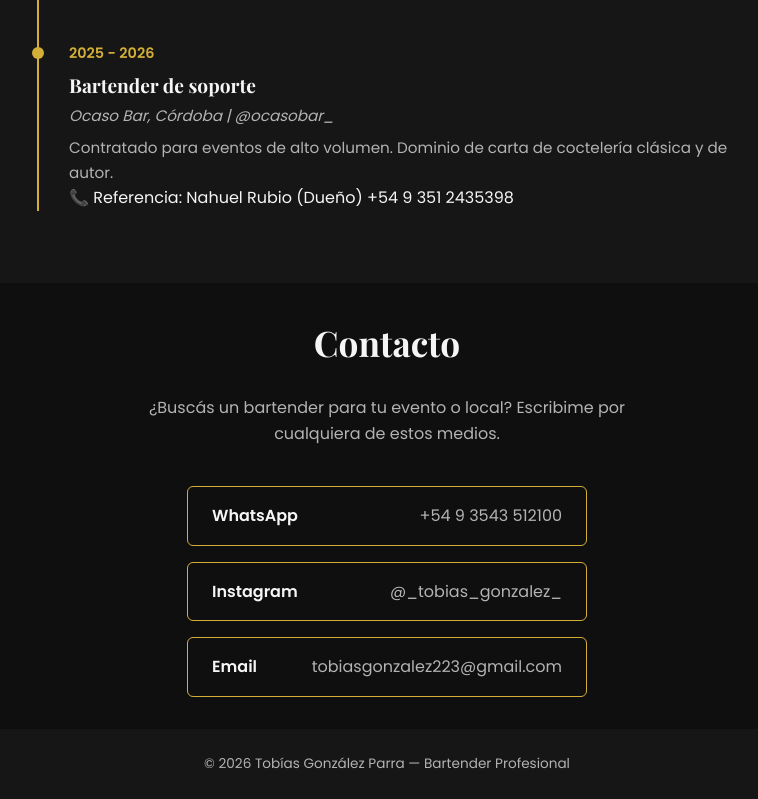
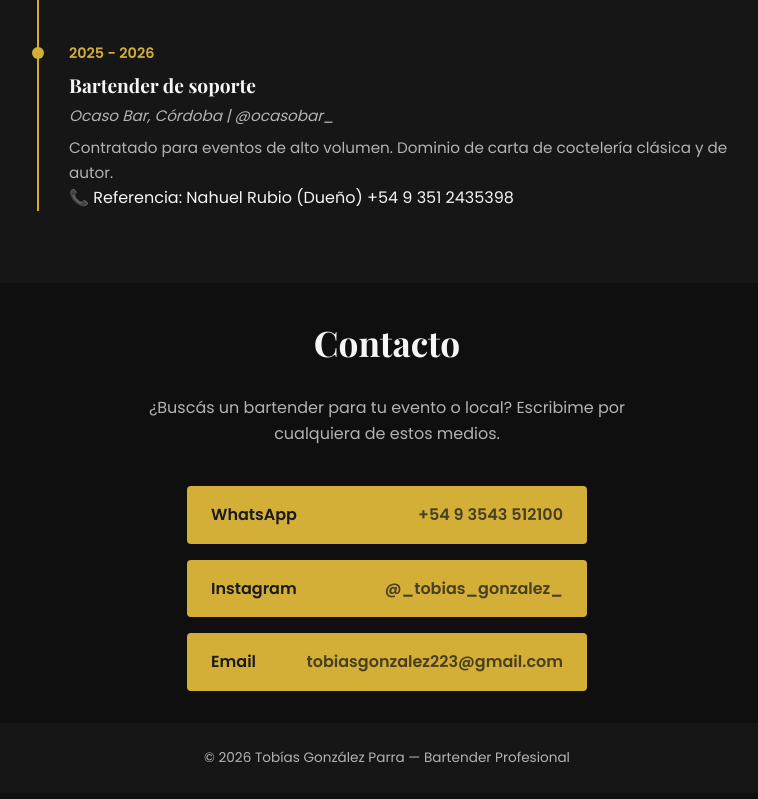
Before and after one commit to Tobiasgonzalez223/portafolio_bartender, a React (Vite) app: page / in a window 1280 px wide. Shown: the part 2932-3731 px from the top of the page, without its empty margins (253-1011 px from the left). Built offline with nearby package versions, Linux system fonts and the light colour scheme.

Commit message:
Cambio botones Contacto

```diff
--- a/src/App.css
+++ b/src/App.css
@@ -301,16 +301,17 @@
   justify-content: space-between;
   width: 100%;
   padding: 1rem 1.5rem;
-  border: 1px solid var(--color-accent);
-  border-radius: 6px;
+  background-color: var(--color-accent);
+  color: #1a1a1a;
+  border: none;
+  border-radius: 4px;
   text-decoration: none;
-  color: var(--color-text);
+  font-weight: 600;
   transition: background-color 0.3s ease;
 }
 
 .contact-link:hover {
-  background-color: var(--color-accent);
-  color: var(--color-bg);
+  background-color: var(--color-accent-dark);
 }
 
 .contact-label {
@@ -318,11 +319,8 @@
 }
 
 .contact-value {
-  color: var(--color-text-muted);
-}
-
-.contact-link:hover .contact-value {
-  color: var(--color-bg);
+  color: #1a1a1a;
+  opacity: 0.75;
 }
 
 /* Footer */
```
